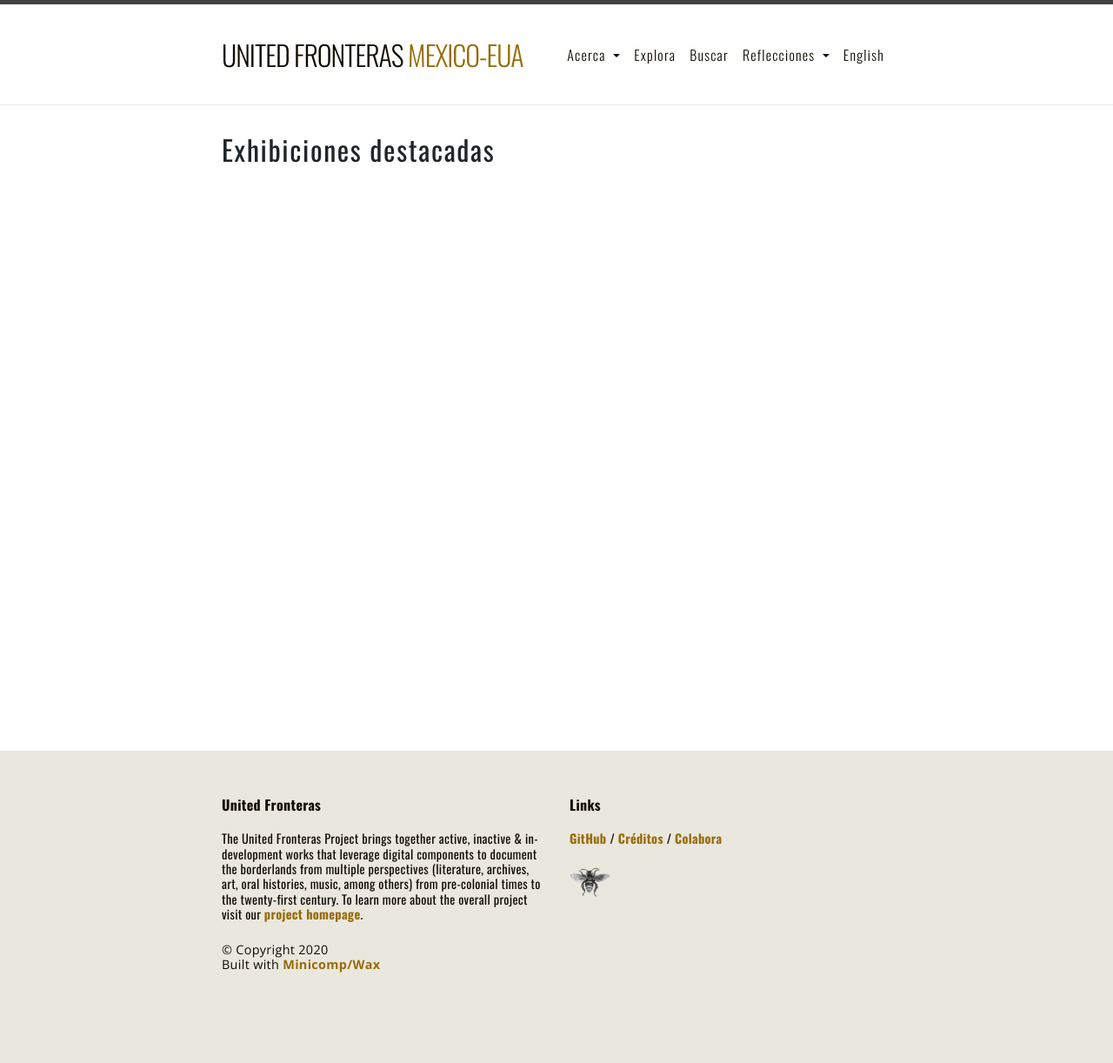
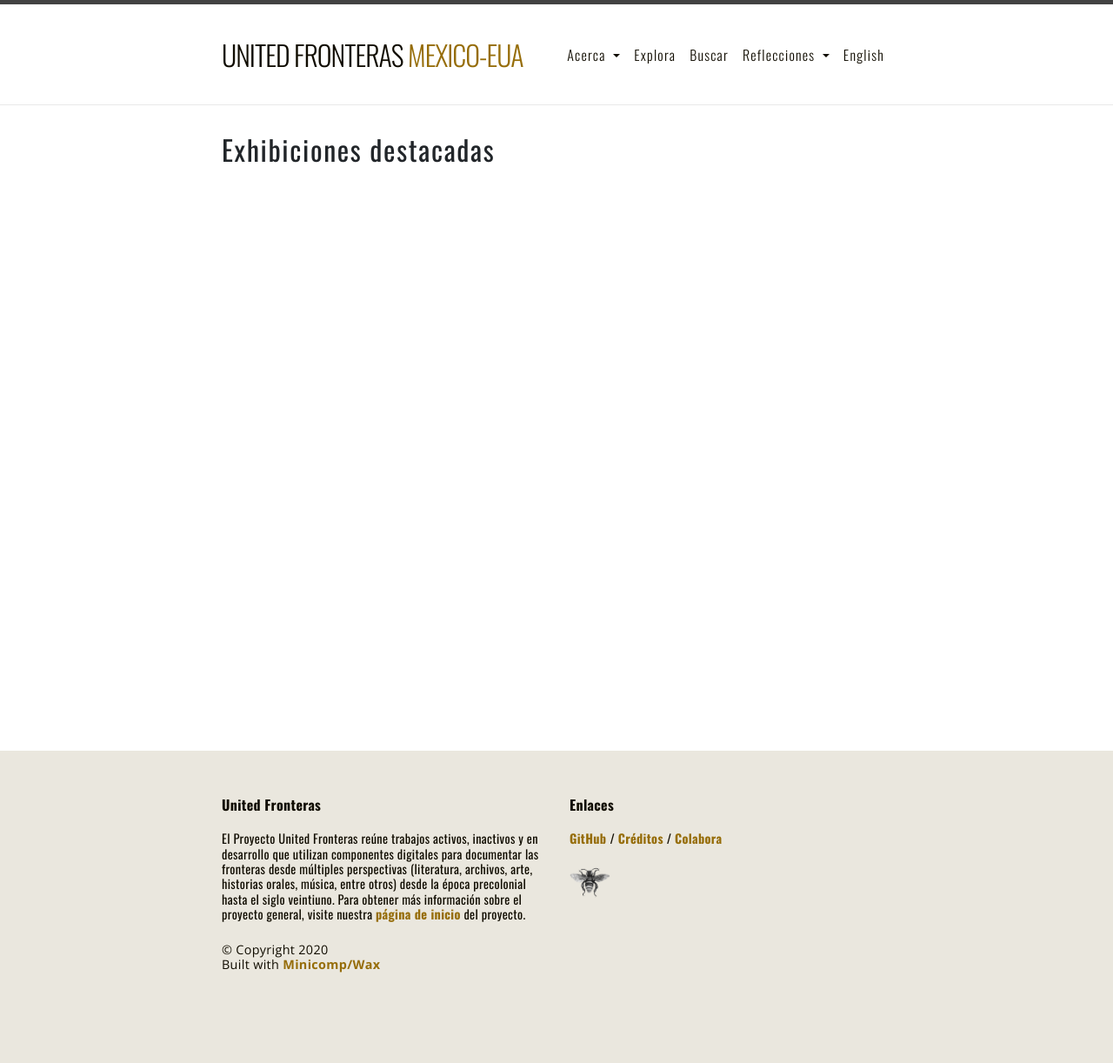
Before and after one commit to unitedfronteras/ufexhibicion_mexeua, a Jekyll site: the page built from pages/exhibits.md, in a window 1280 px wide. Shown: the whole page at 87% size. Built offline with Jekyll 4.4.1, drawn with Linux system fonts in a browser that asks for light colours.

Commit message:
cambios en includes para titulos de la homepage y footer

```diff
--- a/_includes/footer.html
+++ b/_includes/footer.html
@@ -3,14 +3,14 @@
     <div class='row'>
       <div class='col'>
         <p class='footer-title'>United Fronteras</p>
-        <p class='footer-description'>The United Fronteras Project brings together active, inactive & in-development works that leverage digital components to document the borderlands from multiple perspectives (literature, archives, art, oral histories, music, among others) from pre-colonial times to the twenty-first century. To learn more about the overall project visit our <a href="https://unitedfronteras.github.io/">project homepage</a>.</p>
+        <p class='footer-description'>El Proyecto United Fronteras reúne trabajos activos, inactivos y en desarrollo que utilizan componentes digitales para documentar las fronteras desde múltiples perspectivas (literatura, archivos, arte, historias orales, música, entre otros) desde la época precolonial hasta el siglo veintiuno. Para obtener más información sobre el proyecto general, visite nuestra <a href="https://unitedfronteras.github.io/es/">página de inicio</a> del proyecto.</p>
         <p class='footer-copyright'>
           &copy; {{ site.copyright }}<br>
           Built with <a href='https://github.com/minicomp/wax/'>Minicomp/Wax</a>
         </p>
       </div>
       <div class='col'>
-        <p class='footer-title'>Links</p>
+        <p class='footer-title'>Enlaces</p>
         <p class='footer-links'>
           {% for item in site.footer.links %}
             <a href='{{ item.link | absolute_url }}'>
```
Also changed, not shown: index.md (+1 -1 lines).
